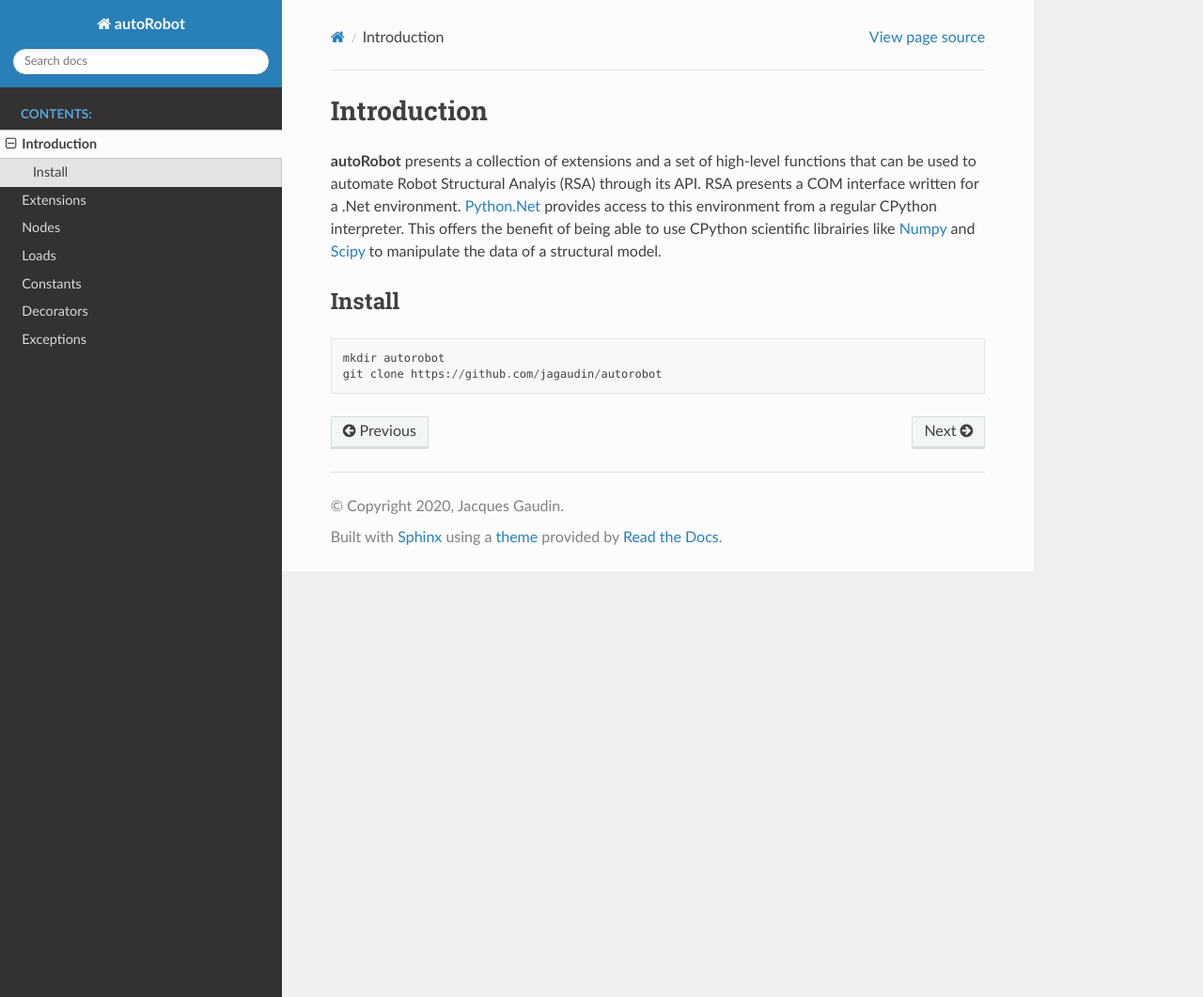
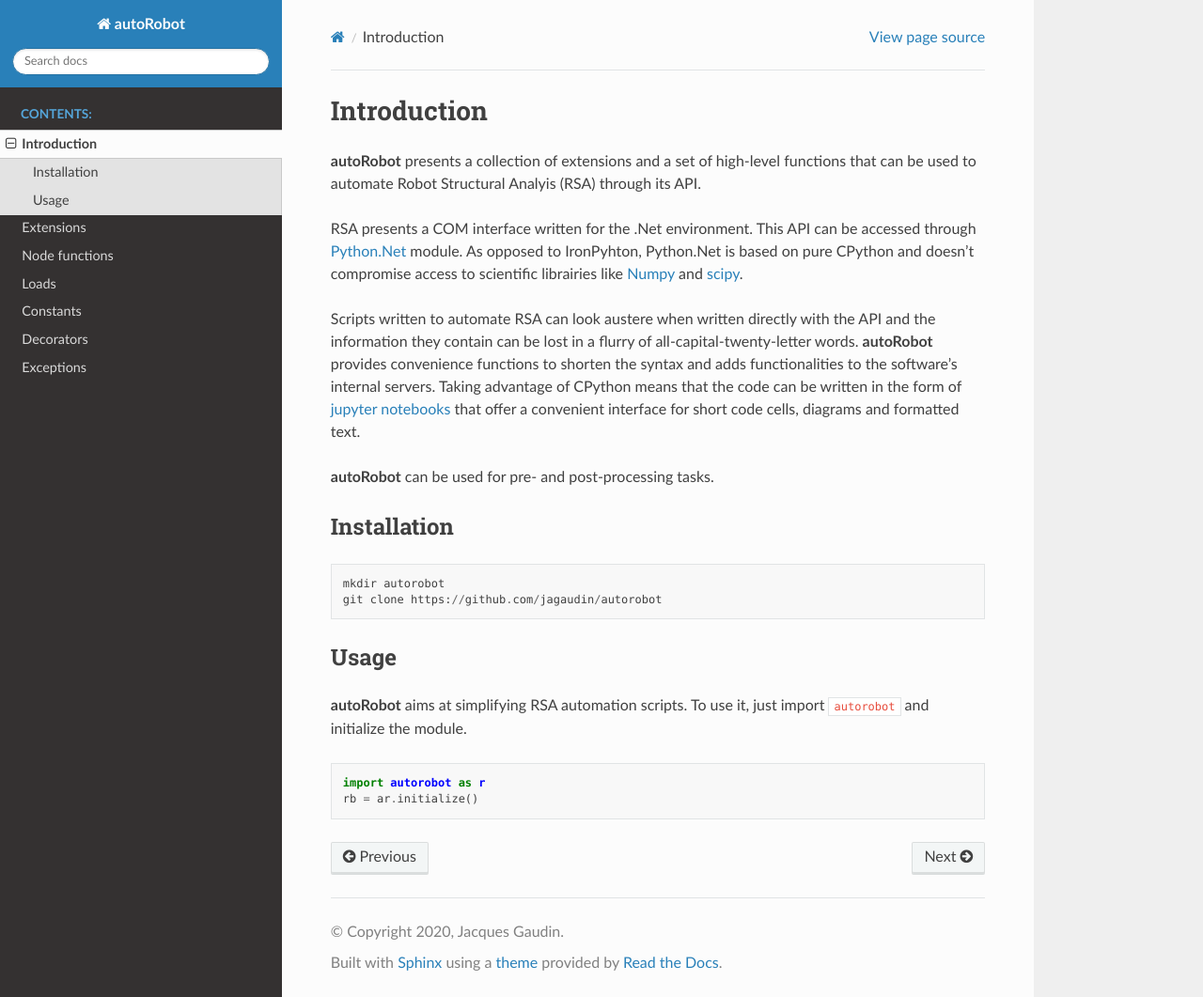
Before and after one commit to jagaudin/autorobot, a Sphinx documentation site: the page built from docs/source/intro.rst, in a window 1280 px wide and 1061 px high. Shown: the whole window at 94% size. Built offline with Sphinx 7.4.7 and the Read the Docs theme 2.0.0, drawn with Linux system fonts in a browser that asks for light colours.

Commit message:
Introduced testing, added file management functions, extended docs
Signed-off-by: Jacques Gaudin <jagaudin@gmail.com>

```diff
--- a/docs/source/conf.py
+++ b/docs/source/conf.py
@@ -54,3 +54,9 @@
 # relative to this directory. They are copied after the builtin static files,
 # so a file named "default.css" will overwrite the builtin "default.css".
 html_static_path = ['_static']
+
+# -- Opions for Autodoc -------------------------------------------------------
+
+autodoc_default_options = {
+    'member-order': 'groupwise',
+}
--- a/docs/source/intro.rst
+++ b/docs/source/intro.rst
@@ -1,14 +1,28 @@
 Introduction
 ============
 
-**autoRobot** presents a collection of extensions and a set of high-level functions that can be used to automate Robot Structural Analyis (RSA) through its API. RSA presents a COM interface written for a .Net environment. `Python.Net <https://github.com/pythonnet/pythonnet>`_ provides access to this environment from a regular CPython interpreter.
-This offers the benefit of being able to use CPython scientific librairies like `Numpy <https://numpy.org/>`_ and `Scipy <https://www.scipy.org/>`_ to manipulate the data of a structural model.
+**autoRobot** presents a collection of extensions and a set of high-level functions that can be used to automate Robot Structural Analyis (RSA) through its API.
+
+RSA presents a COM interface written for the .Net environment. This API can be accessed through `Python.Net <https://github.com/pythonnet/pythonnet>`_ module. As opposed to IronPyhton, Python.Net is based on pure CPython and doesn't compromise access to scientific librairies like `Numpy <https://github.com/numpy/numpy>`_ and `scipy <https://github.com/scipy/scipy>`_.
+
+Scripts written to automate RSA can look austere when written directly with the API and the information they contain can be lost in a flurry of all-capital-twenty-letter words. **autoRobot** provides convenience functions to shorten the syntax and adds functionalities to the software's internal servers. Taking advantage of CPython means that the code can be written in the form of `jupyter notebooks <https://github.com/jupyter/notebook>`_ that offer a convenient interface for short code cells, diagrams and formatted text.
+
+**autoRobot** can be used for pre- and post-processing tasks.
 
 
-Install
--------
+Installation
+------------
 
 .. code-block::
 
    mkdir autorobot
    git clone https://github.com/jagaudin/autorobot
+
+
+Usage
+-----
+
+**autoRobot** aims at simplifying RSA automation scripts. To use it, just import ``autorobot`` and initialize the module. ::
+
+    import autorobot as r
+    rb = ar.initialize()
--- a/docs/source/nodes.rst
+++ b/docs/source/nodes.rst
@@ -1,7 +1,6 @@
-Nodes
-=====
+Node functions
+==============
 
 A collection of functions to interact with nodes in the model.
 
-.. automodule:: autorobot.nodes
-   :members:
+.. autofunction:: autorobot.distance
```
Also changed, not shown: docs/source/constants.rst (+28 -2 lines), docs/source/extensions.rst (+50 -22 lines), 5 other files.
